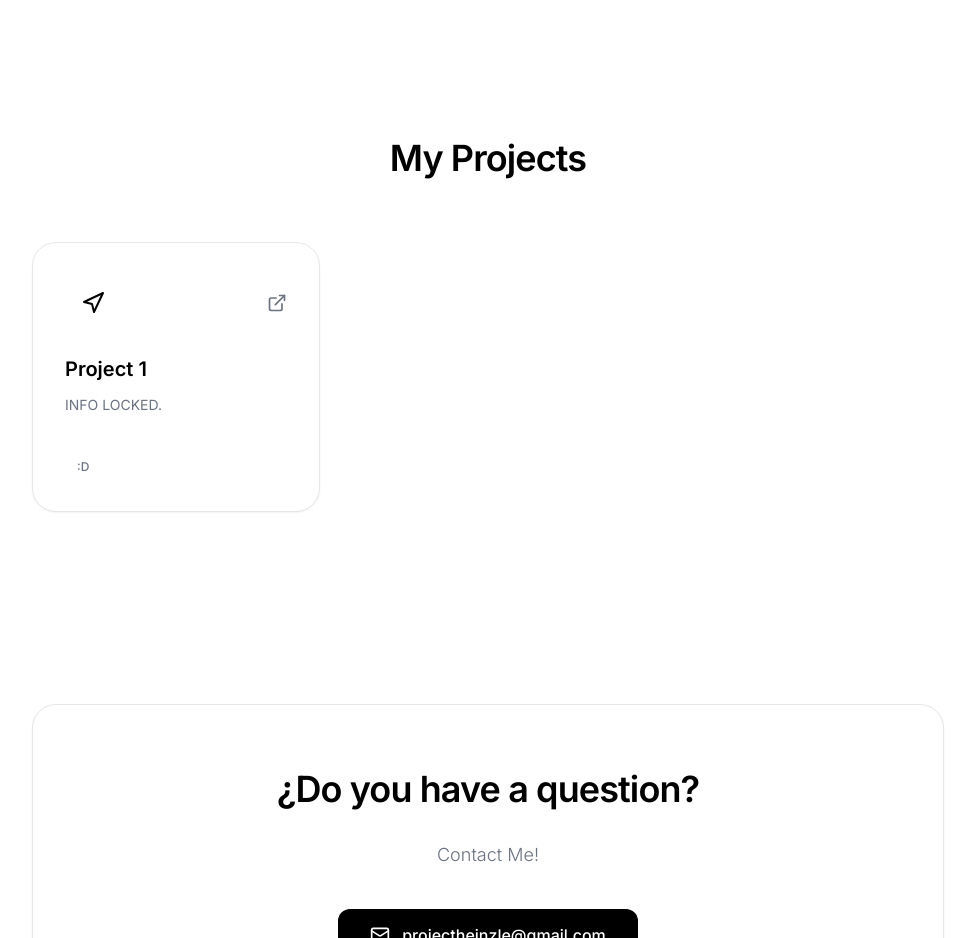
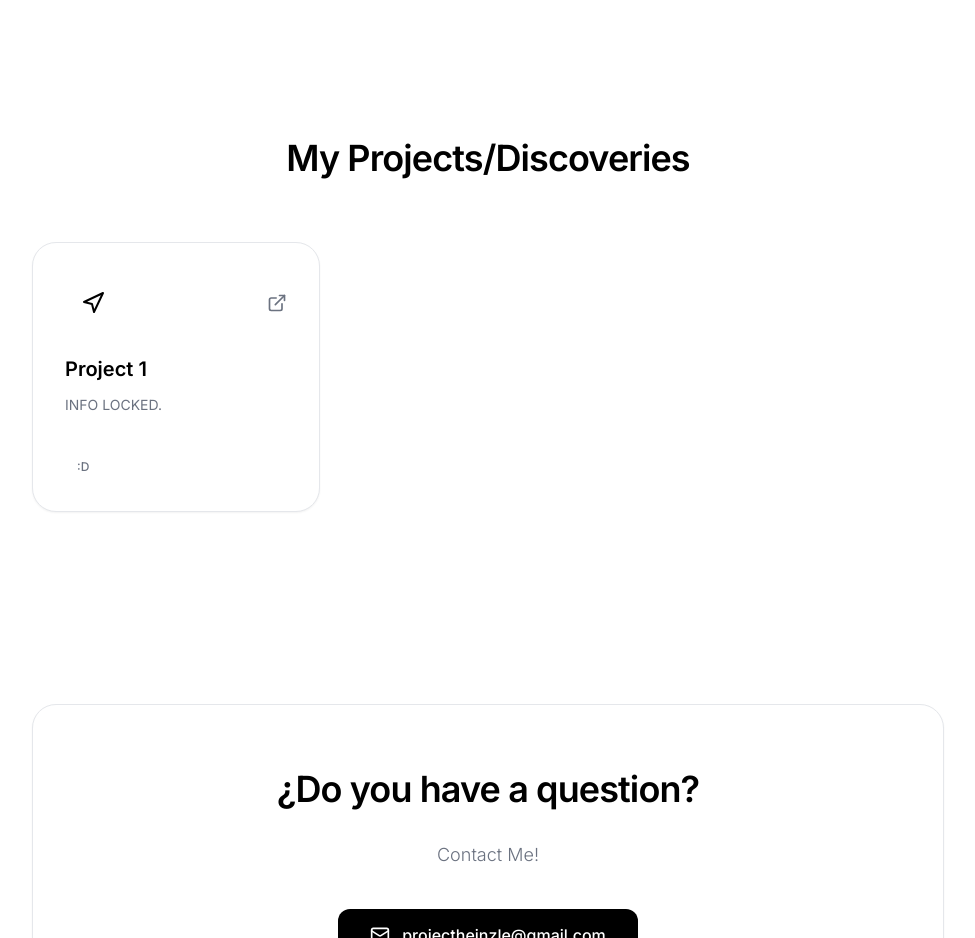
Before and after one commit to crisutf/heinzle, a React (Vite) app: page / in a window 1280 px wide. Shown: the part 1520-2458 px from the top of the page, without its empty margins (152-1127 px from the left). Built offline with nearby package versions, Linux system fonts and the light colour scheme.

Commit message:
Add files via upload

```diff
--- a/src/components/ProjectList.jsx
+++ b/src/components/ProjectList.jsx
@@ -37,7 +37,7 @@ const ProjectList = () => {
                 viewport={{ once: true }}
                 className="text-3xl md:text-4xl font-semibold mb-16 text-center text-[var(--color-text)] tracking-tight"
             >
-                My Projects
+                My Projects/Discoveries
             </motion.h2>
 
             <div className="grid grid-cols-1 md:grid-cols-2 lg:grid-cols-3 gap-6">
```
